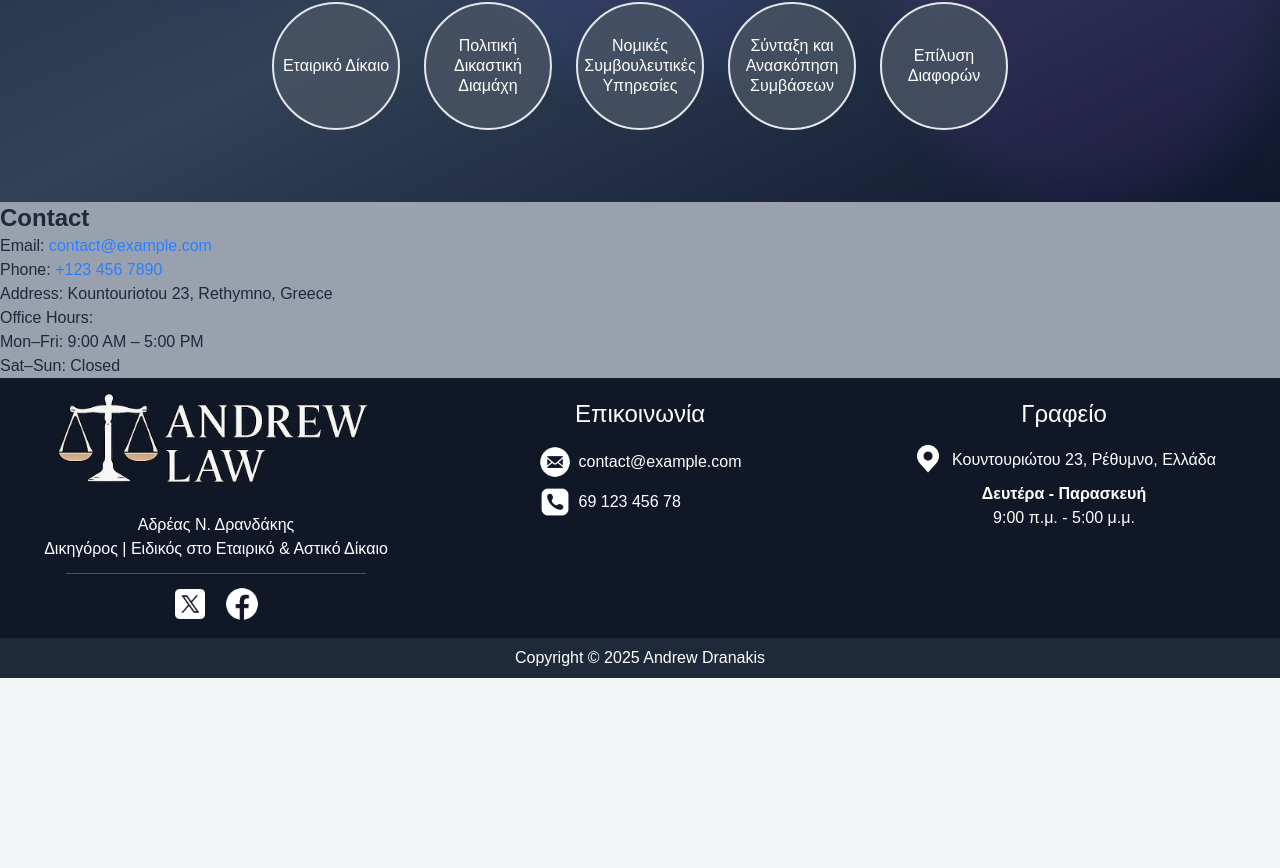
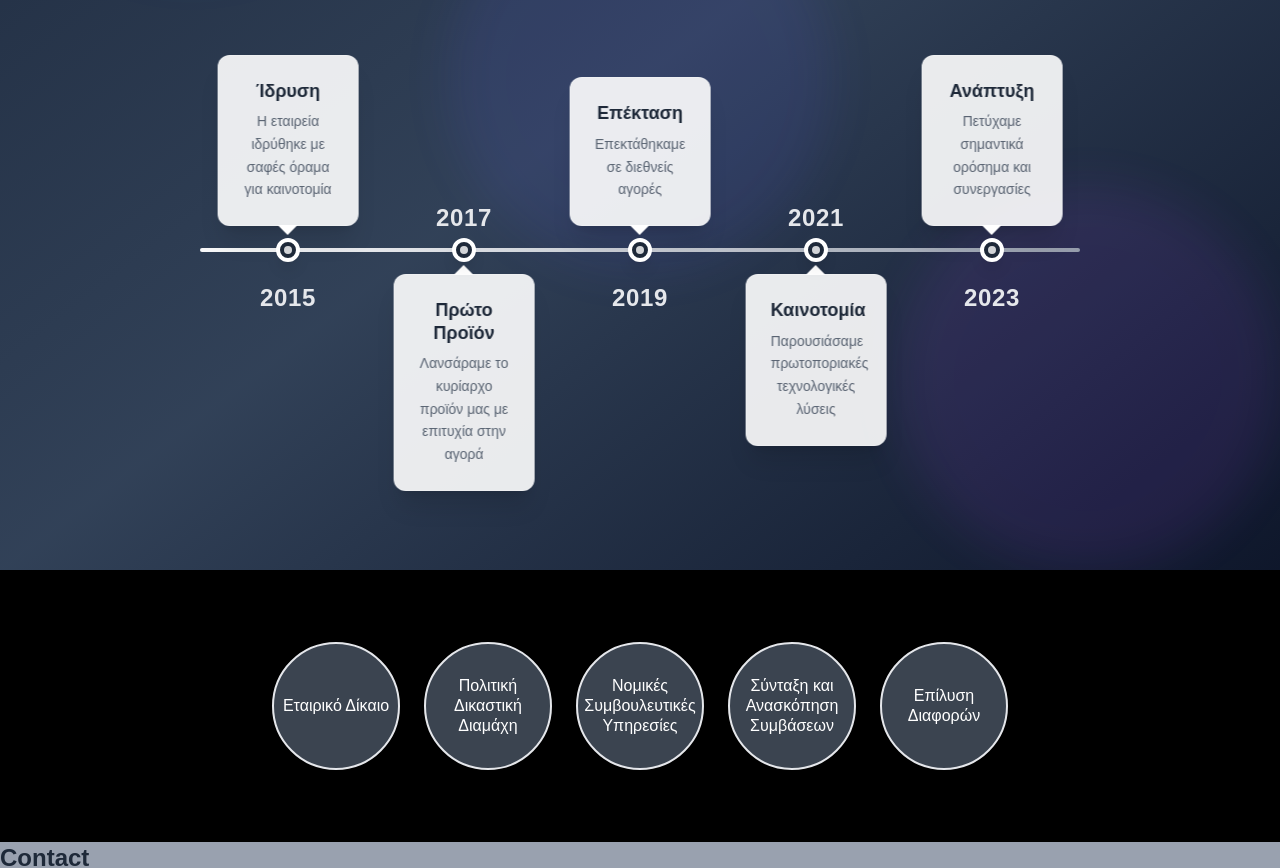
Before and after one commit to MichalisGiannoudis/ProjectDrew, a Next.js app: page / in a window 1280 px wide. Shown: the part 896-1764 px from the top of the page. Before the commit the page ends 1574 px from the top, so only its background shows below. Built offline with nearby package versions, Linux system fonts and the light colour scheme.

Commit message:
created a timeline in about me section

```diff
--- a/src/components/header.component.tsx
+++ b/src/components/header.component.tsx
@@ -32,7 +32,7 @@ export default function Header() {
           </p>
         </div>
         <div className="cursor-pointer group">
-          <p className="text-white text-lg relative overflow-hidden">{servicesOption}
+          <p onClick={() => scrollTo('services-section')} className="text-white text-lg relative overflow-hidden">{servicesOption}
             <span className="absolute left-0 bottom-0 h-0.5 bg-white w-0 group-hover:w-full transition-all duration-300"/>
           </p>
         </div>
--- a/src/components/mainBody.component.tsx
+++ b/src/components/mainBody.component.tsx
@@ -5,6 +5,7 @@ import { useThemeStore } from "@/store/theme.store";
 import { MainPageContent } from "@/types/content.interface";
 import { Language } from "@/types/language.interface";
 import { Devider } from "./devider.component";
+import { TimeLine } from "./timeline.component";
 
 export default function MainBody() {
 
@@ -53,7 +54,12 @@ export default function MainBody() {
             </div>
           </div>
           <Devider />
-          <div className="w-full flex flex-col items-center">
+          <TimeLine />
+        </div>
+      </div>
+
+      <div id="services-section" className="relative py-16 px-8 gap-12 overflow-hidden">
+        <div className="w-full flex flex-col items-center">
             <div className="grid gap-6 grid-cols-2 md:grid-cols-5 overflow-x-auto py-2">
               {[exp1Label, exp2Label, exp3Label, exp4Label, exp5Label].map((expertise, idx) => (
               <div key={idx} className="flex flex-col items-center min-w-[120px]">
@@ -66,8 +72,8 @@ export default function MainBody() {
               ))}
             </div>
           </div>
-        </div>
       </div>
+
 
       {/* Contact Section */}
       <div className="bg-gray-400">
--- /dev/null
+++ b/src/components/timeline.component.tsx
@@ -0,0 +1,75 @@
+import { useContent } from '@/hooks/useContent';
+import { useThemeStore } from '@/store/theme.store';
+import { MilestoneContent } from '@/types/content.interface';
+import { Language } from '@/types/language.interface';
+import React from 'react';
+
+export const TimeLine = () => {
+
+    const languageState = useThemeStore(state => state.language);
+    const { milestones } = useContent(languageState === Language.Greek ? 'milestonesGR' : 'milestonesEN') as unknown as MilestoneContent;
+
+    return (
+
+    <div className="relative mx-auto py-16 px-4 w-[75%]">
+      <div className="absolute top-1/2 left-4 right-4 h-1 bg-gradient-to-r from-white to-gray-400 rounded-full transform -translate-y-1/2 z-10 animate-pulse"></div>
+      <div className="relative flex z-20 h-96">
+        {milestones.map((milestone, index) => (
+          <div key={milestone.yearLabel} className="relative flex-1 animate-fade-in-up" style={{ animationDelay: `${index * 200}ms` }}>
+            <div className={
+             `absolute left-1/2 transform -translate-x-1/2 w-[80%]
+              ${index % 2 === 0 ? 'bottom-1/2 mb-6' : 'top-1/2 mt-6'}
+              p-6 bg-white/90 backdrop-blur-sm rounded-xl shadow-xl border border-white/20
+              text-center transition-all duration-300
+              ${index % 2 === 0 ? 'hover:-translate-y-2' : 'hover:translate-y-2'} hover:shadow-2xl
+            `}>
+              <div className={`absolute left-1/2 transform -translate-x-1/2
+                ${index % 2 === 0
+                  ? 'top-full border-l-[10px] border-r-[10px] border-t-[10px] border-l-transparent border-r-transparent border-t-white'
+                  : 'bottom-full border-l-[10px] border-r-[10px] border-b-[10px] border-l-transparent border-r-transparent border-b-white'
+                }
+              `}></div>
+              <div className="text-lg font-semibold text-gray-800 mb-2 leading-tight">
+                {milestone.titleLabel}
+              </div>
+              <div className="text-sm text-gray-600 leading-relaxed opacity-90">
+                {milestone.descriptionLabel}
+              </div>
+            </div>
+            <div className="absolute top-1/2 left-1/2 transform -translate-x-1/2 -translate-y-1/2">
+              <div className="w-6 h-6 bg-gray-800 rounded-full border-4 border-white shadow-lg transform transition-all duration-300 hover:scale-125 hover:shadow-xl hover:shadow-blue-500/30 cursor-pointer z-30">
+                <div className="absolute top-1/2 left-1/2 w-2 h-2 bg-white/80 rounded-full transform -translate-x-1/2 -translate-y-1/2"></div>
+              </div>
+              <div className="absolute top-1/2 left-1/2 w-6 h-6 bg-blue-500/20 rounded-full transform -translate-x-1/2 -translate-y-1/2 animate-ping"></div>
+            </div>
+            <div className={`
+              absolute left-1/2 transform -translate-x-1/2
+              ${index % 2 === 0 ? 'top-1/2 mt-8' : 'top-1/2 -mt-12'}
+              text-2xl font-bold text-gray-200 bg-clip-text tracking-wide
+            `}>
+              {milestone.yearLabel}
+            </div>
+          </div>
+        ))}
+      </div>
+
+      <style jsx>{`
+        @keyframes fade-in-up {
+          from {
+            opacity: 0;
+            transform: translateY(30px);
+          }
+          to {
+            opacity: 1;
+            transform: translateY(0);
+          }
+        }
+
+        .animate-fade-in-up {
+          animation: fade-in-up 0.8s ease-out forwards;
+          opacity: 0;
+        }
+      `}</style>
+    </div>
+  );
+};
--- a/src/content/index.ts
+++ b/src/content/index.ts
@@ -2,6 +2,7 @@ import { ContentMap } from "@/types/content.interface";
 import { HeaderContentEN, HeaderContentGR } from "./header.content";
 import { FooterContentEN, FooterContentGR } from "./footer.content"
 import { MainPageContentEN, MainPageContentGR } from "./mainPage.content";
+import { MilestonesGR, MilestonesEN } from "./timeline.content";
 
 export const contentMap: ContentMap = {
     'headerEN': HeaderContentEN,
@@ -9,5 +10,7 @@ export const contentMap: ContentMap = {
     'footerEN': FooterContentEN,
     'footerGR': FooterContentGR,
     'mainPageEN': MainPageContentEN,
-    'mainPageGR': MainPageContentGR
+    'mainPageGR': MainPageContentGR,
+    'milestonesEN': MilestonesEN,
+    'milestonesGR': MilestonesGR,
 }
--- /dev/null
+++ b/src/content/timeline.content.ts
@@ -0,0 +1,61 @@
+import { MilestoneContent } from "@/types/content.interface";
+
+export const MilestonesEN: MilestoneContent = {
+    milestones: [
+        {
+            yearLabel: '2015',
+            titleLabel: "Foundation",
+            descriptionLabel: "Company established with a clear vision for innovation"
+        },
+        {
+            yearLabel: '2017',
+            titleLabel: "First Product",
+            descriptionLabel: "Launched our flagship product to market success"
+        },
+        {
+            yearLabel: '2019',
+            titleLabel: "Expansion",
+            descriptionLabel: "Expanded operations to international markets"
+        },
+        {
+            yearLabel: '2021',
+            titleLabel: "Innovation",
+            descriptionLabel: "Introduced breakthrough technology solutions"
+        },
+        {
+            yearLabel: '2023',
+            titleLabel: "Growth",
+            descriptionLabel: "Achieved significant milestones and partnerships"
+        }
+    ]
+};
+
+export const MilestonesGR: MilestoneContent = {
+    milestones: [
+        {
+            yearLabel: '2015',
+            titleLabel: "Ίδρυση",
+            descriptionLabel: "Η εταιρεία ιδρύθηκε με σαφές όραμα για καινοτομία"
+        },
+        {
+            yearLabel: '2017',
+            titleLabel: "Πρώτο Προϊόν",
+            descriptionLabel: "Λανσάραμε το κυρίαρχο προϊόν μας με επιτυχία στην αγορά"
+        },
+        {
+            yearLabel: '2019',
+            titleLabel: "Επέκταση",
+            descriptionLabel: "Επεκτάθηκαμε σε διεθνείς αγορές"
+        },
+        {
+            yearLabel: '2021',
+            titleLabel: "Καινοτομία",
+            descriptionLabel: "Παρουσιάσαμε πρωτοποριακές τεχνολογικές λύσεις"
+        },
+        {
+            yearLabel: '2023',
+            titleLabel: "Ανάπτυξη",
+            descriptionLabel: "Πετύχαμε σημαντικά ορόσημα και συνεργασίες"
+        }
+    ]
+};
--- a/src/types/content.interface.ts
+++ b/src/types/content.interface.ts
@@ -28,6 +28,14 @@ export interface MainPageContent{
     exp5Label: string,
 }
 
+export interface MilestoneContent {
+    milestones: {
+        yearLabel: string;
+        titleLabel: string;
+        descriptionLabel: string;
+    }[];
+}
+
 export interface ContentMap {
-    [key: string]: HeaderContent | FooterContent | MainPageContent;
+    [key: string]: HeaderContent | FooterContent | MainPageContent | MilestoneContent;
 }
```
